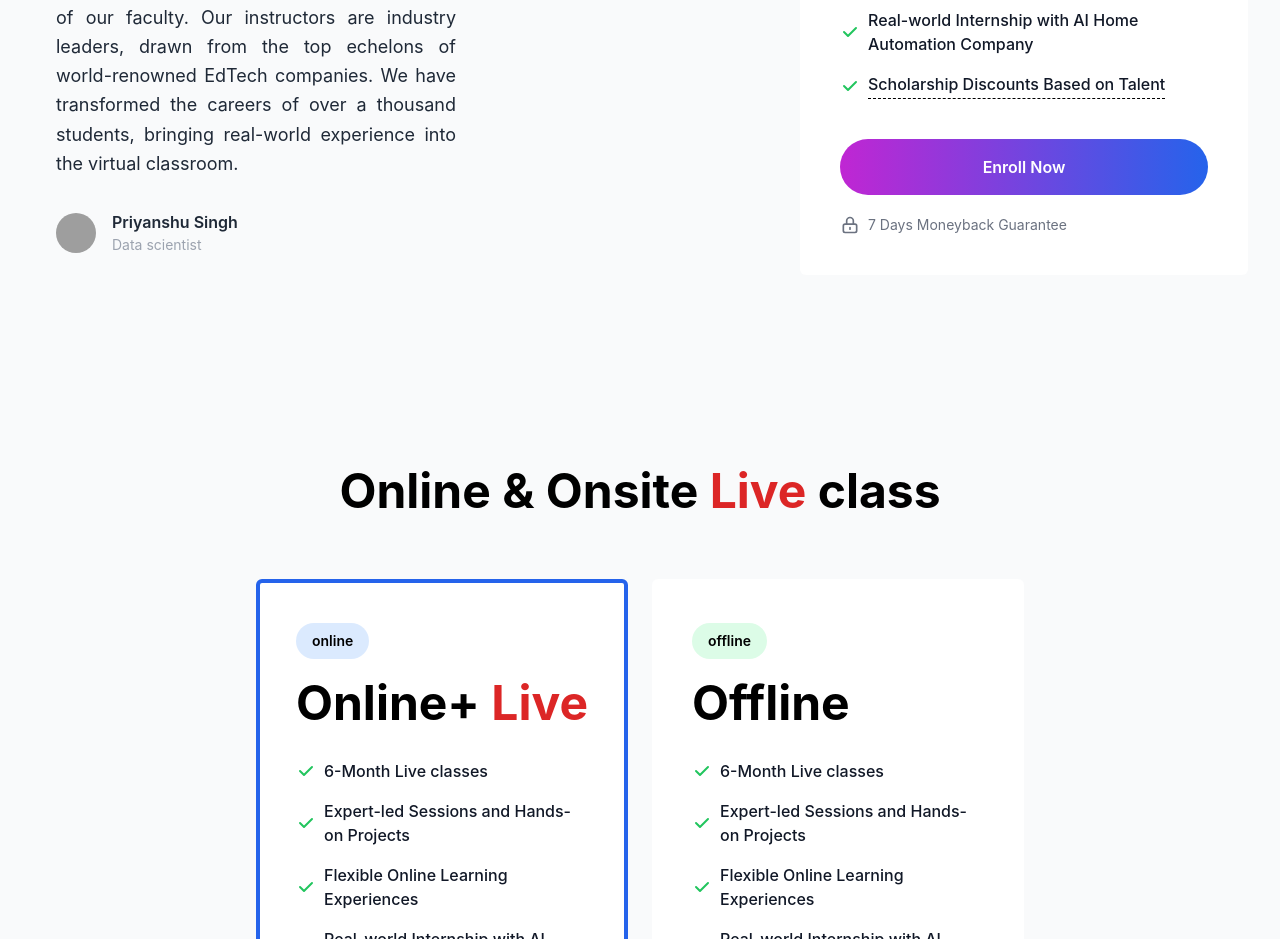
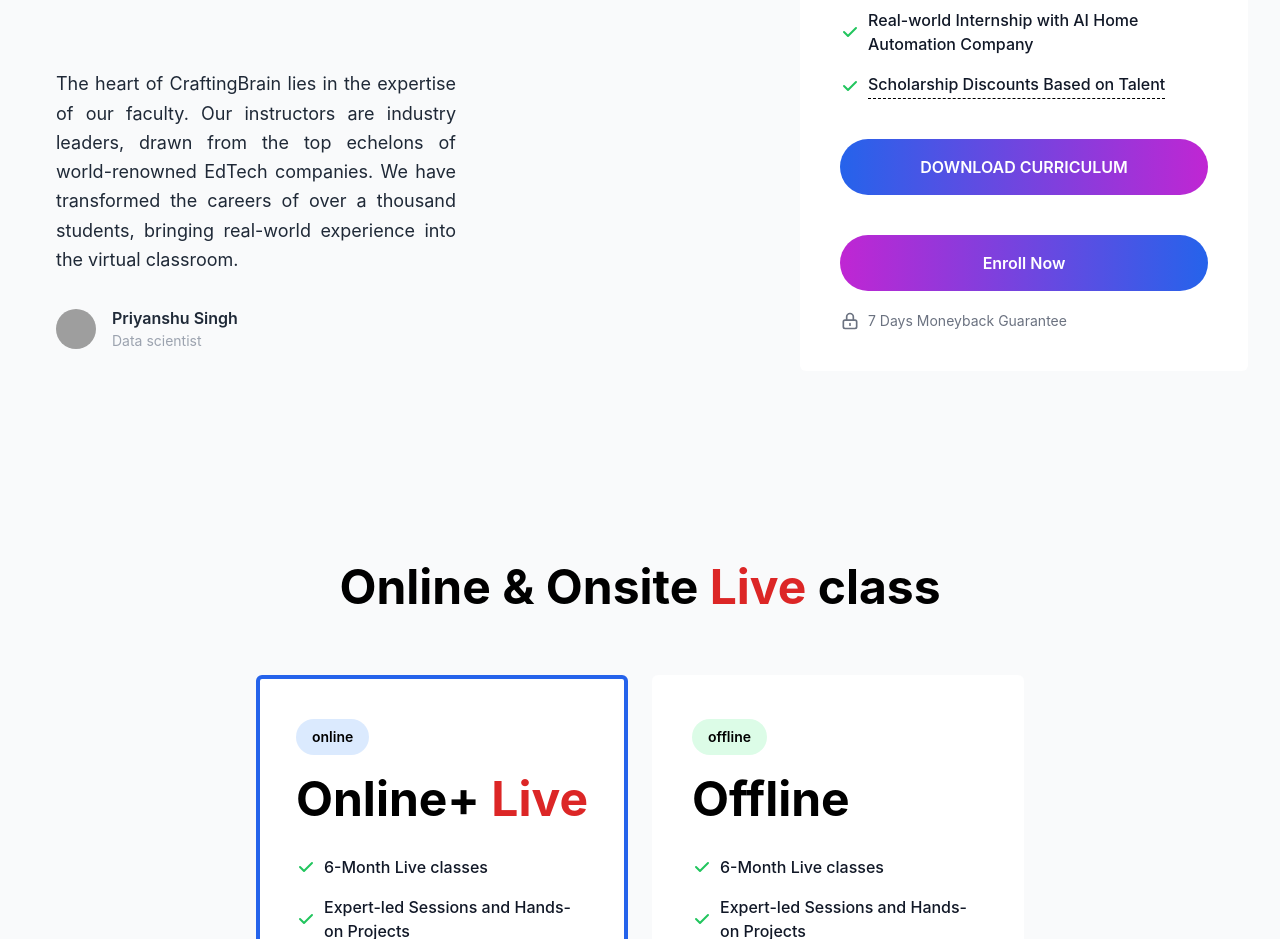
Before and after one commit to spriyanshu/cb, a React (Create React App) app: page / in a window 1280 px wide. Shown: the part 1220-2159 px from the top of the page. Built offline with nearby package versions, Linux system fonts and the light colour scheme; grey boxes are pictures that could not be loaded.

Commit message:
pdf download

```diff
--- a/src/components/Course/index.js
+++ b/src/components/Course/index.js
@@ -1,6 +1,15 @@
 import React from 'react';
 
 const Courses = () => {
+    const handleDownload = () => {
+        const pdfPath = process.env.PUBLIC_URL + '/curriculum.pdf';
+        const link = document.createElement('a');
+        link.href = pdfPath;
+        link.download = 'curriculum.pdf';
+        document.body.appendChild(link);
+        link.click();
+        document.body.removeChild(link);
+    };
     return (
         <section id="courses" className="pt-10 py-10 sm:py-16 lg:py-24 overflow-hidden bg-gray-50 md:pt-0 sm:pt-16 2xl:pt-16">
             <div className="max-w-7xl px-4 mx-auto sm:px-6 lg:px-8">
@@ -74,6 +83,7 @@
                                     </li>
                                 </ul>
 
+                                <a href="#" title="" className="inline-flex items-center justify-center w-full px-8 py-4 mt-10 font-semibold text-white transition-all duration-200 rounded-full bg-gradient-to-r from-blue-600 to-fuchsia-600 hover:opacity-80 focus:opacity-80" role="button" onClick={handleDownload} > DOWNLOAD CURRICULUM </a>
                                 <a href="#" title="" className="inline-flex items-center justify-center w-full px-8 py-4 mt-10 font-semibold text-white transition-all duration-200 rounded-full bg-gradient-to-r from-fuchsia-600 to-blue-600 hover:opacity-80 focus:opacity-80" role="button"> Enroll Now </a>
 
                                 <div className="flex items-center mt-5">
```
Also changed, not shown: 1 other file (tests, documents, lock files or other folders).
